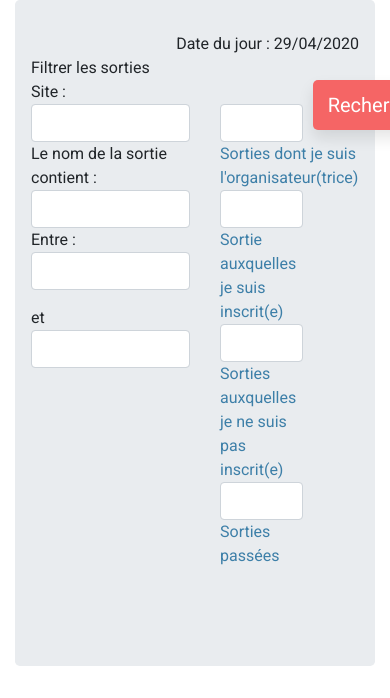
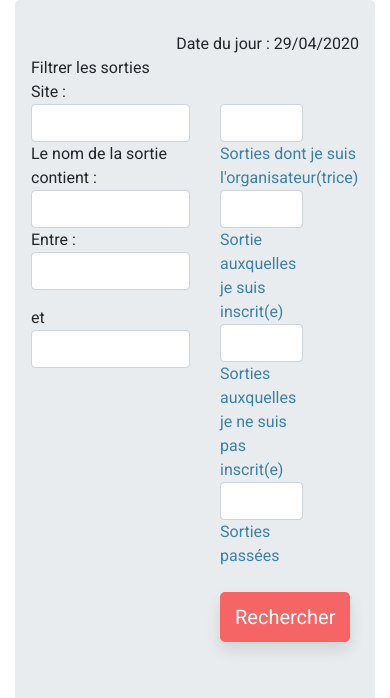
Before and after one commit to ENI-groupe5/sortir, a Symfony app: template templates/sortie/listsortie.html.twig in a window 390 px wide; the page is wider, and only the part inside the window is pictured. Shown: the part 101-799 px from the top of that part. Run offline with Twig, Linux system fonts and the light colour scheme; the template is opened without the code that fills it, so the values that code supplies are empty; form fields are guessed from the names that the template uses; style sheets or scripts are compiled from the project's sources; some libraries are stand-ins or nearby versions.

Commit message:
Update listsortie.html.twig -> Déplacé le bouton rechercher pour un meilleur affichage en mode tablette et smartphone

```diff
--- a/templates/sortie/listsortie.html.twig
+++ b/templates/sortie/listsortie.html.twig
@@ -46,13 +46,12 @@
                     <label class="form-check-label" for="defaultCheck1">
                         Sorties passées
                     </label>
+<br>
                     <br>
+                    <button type="submit" value="ok" class="bouton btn-lg">Rechercher</button>
                 </div>
             </div>
             <br>
-            <div class="form-group col-1">
-                <button type="submit" value="ok" class="bouton btn-lg">Rechercher</button>
-            </div>
         </div>
             {{ form_end(search) }}
         </div>
```
